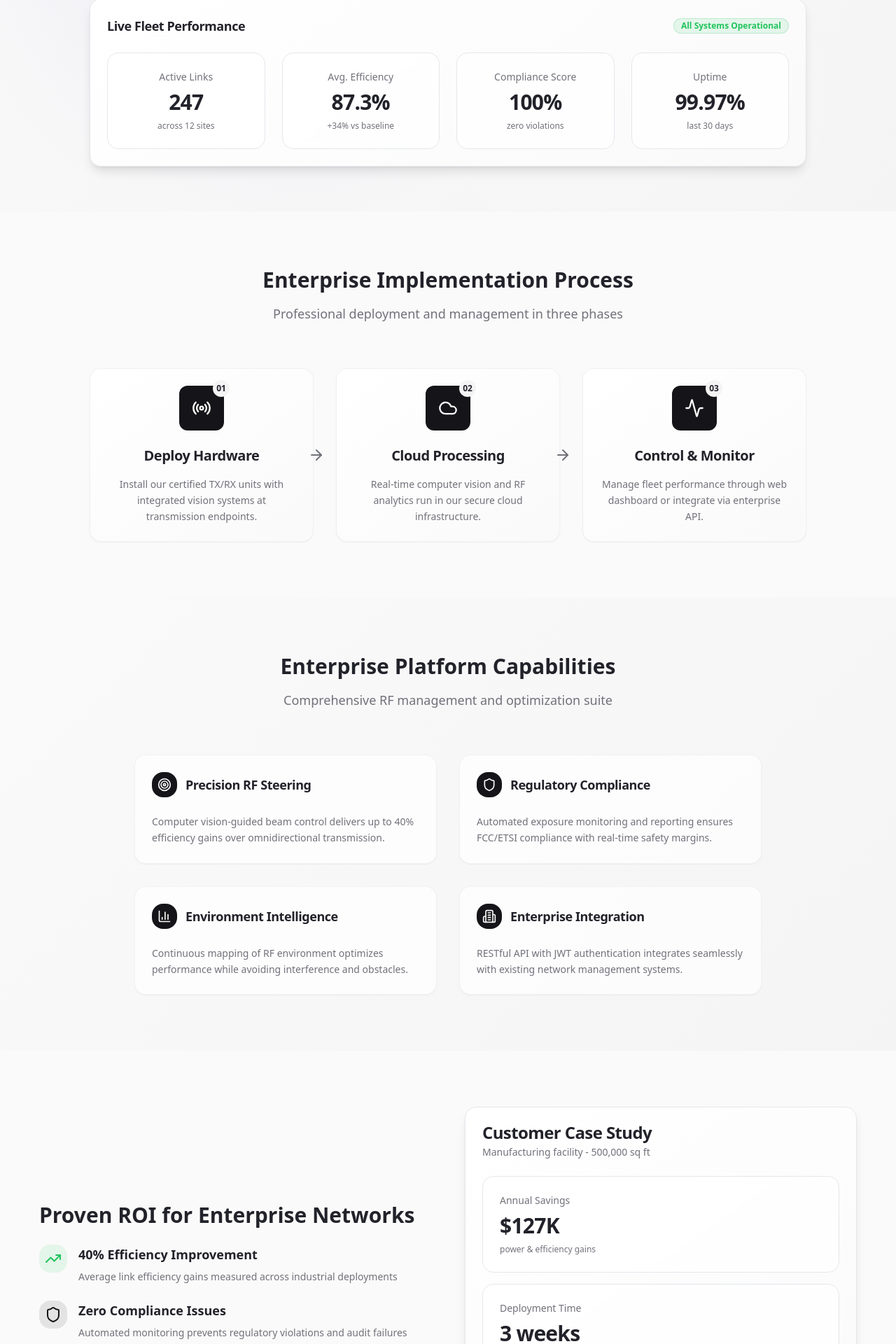
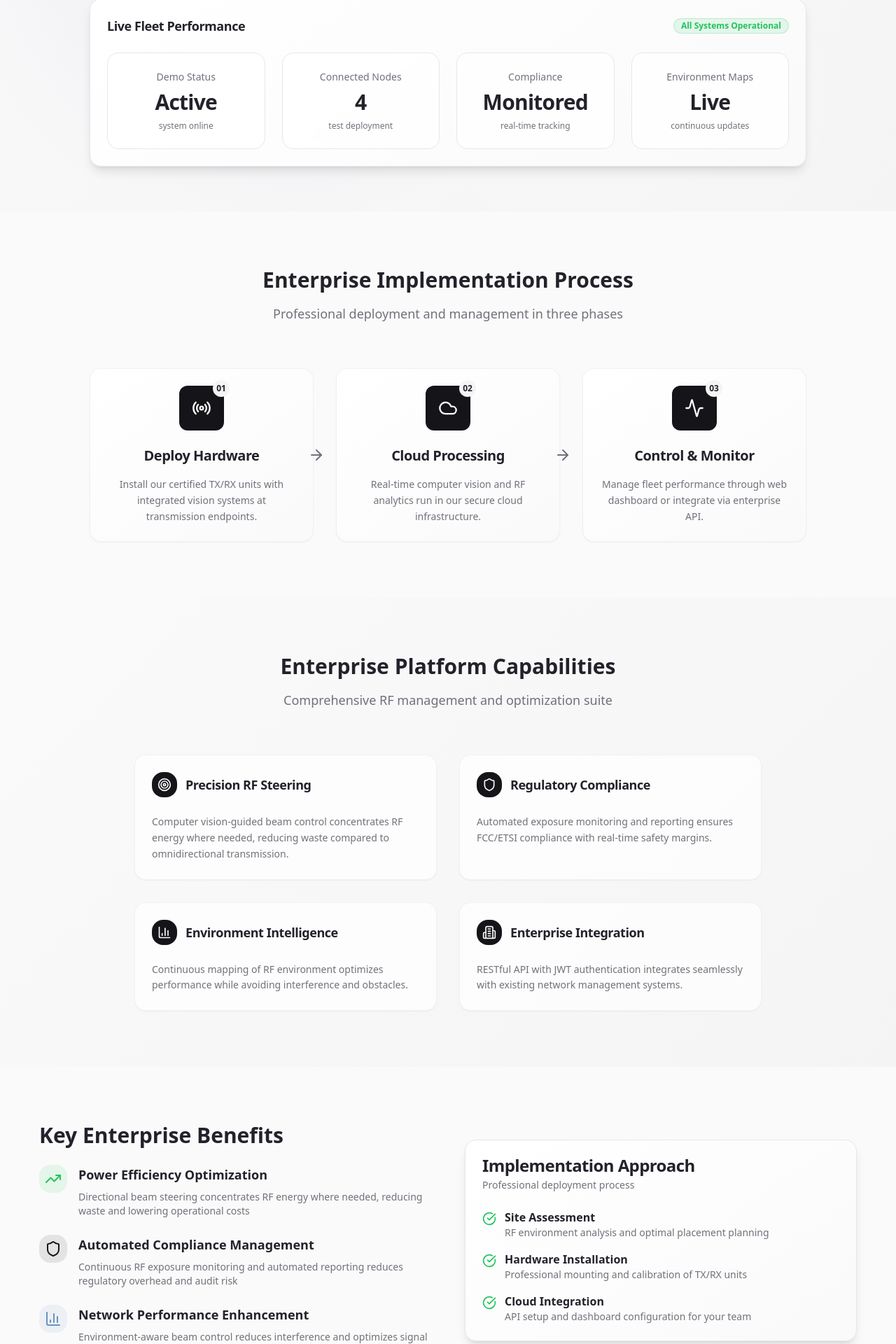
Before and after one commit to antenar/antenar.github.io, a React (Vite) app: page / in a window 1280 px wide. Shown: the part 505-2425 px from the top of the page at 70% size. Built offline with nearby package versions, Linux system fonts and the light colour scheme.

Commit message:
Update header and website content
Set favicon and update header to display "Antennar" next to the logo. Revise website content to focus on benefits and problems solved, removing unsubstantiated claims like "proven ROI" and performance percentages.

```diff
--- a/index.html
+++ b/index.html
@@ -7,6 +7,9 @@
     <meta name="description" content="Antennar Cloud combines smart TX/RX hardware with AI-powered RF control. Make wireless networks smarter, safer, and more efficient through our vision-guided radio transmission platform." />
     <meta name="author" content="Antennar" />
     <meta name="keywords" content="telecommunications, RF control, wireless networks, antenna steering, AI-powered transmission, 5G, 6G, smart hardware" />
+
+    <!-- Favicon -->
+    <link rel="icon" href="/lovable-uploads/60ba53b2-fca6-4d38-9240-034435bc9d82.png" type="image/png">
 
     <!-- Open Graph tags -->
     <meta property="og:title" content="Antennar Cloud - Vision-Guided Radio Transmission Platform" />
--- a/src/components/Navigation.tsx
+++ b/src/components/Navigation.tsx
@@ -25,7 +25,6 @@ const Navigation = () => {
               <span className="text-xl font-bold bg-gradient-signal bg-clip-text text-transparent">
                 Antennar
               </span>
-              <span className="text-xs text-muted-foreground ml-1">Cloud</span>
             </div>
           </Link>
 
--- a/src/pages/Dashboard.tsx
+++ b/src/pages/Dashboard.tsx
@@ -24,10 +24,10 @@ const Dashboard = () => {
   ];
 
   const metrics = [
-    { title: "Fleet Efficiency", value: "92.5%", icon: Zap, trend: "+2.3%", color: "text-success" },
-    { title: "Active Nodes", value: "247", icon: Radio, trend: "+15", color: "text-primary" },
-    { title: "Compliance Score", value: "100%", icon: Shield, trend: "+0.5%", color: "text-info" },
-    { title: "Environment Maps", value: "342", icon: MapPin, trend: "+12", color: "text-success" }
+    { title: "System Status", value: "Online", icon: Zap, trend: "Operational", color: "text-success" },
+    { title: "Connected Nodes", value: "4", icon: Radio, trend: "Demo Setup", color: "text-primary" },
+    { title: "Compliance", value: "Active", icon: Shield, trend: "Monitoring", color: "text-info" },
+    { title: "Environment Maps", value: "Live", icon: MapPin, trend: "Updating", color: "text-success" }
   ];
 
   return (
@@ -52,8 +52,7 @@ const Dashboard = () => {
                     <p className="text-sm text-muted-foreground mb-1">{metric.title}</p>
                     <p className="text-2xl font-bold">{metric.value}</p>
                     <div className="flex items-center space-x-1 mt-1">
-                      <TrendingUp className="h-3 w-3 text-success" />
-                      <span className="text-xs text-success">{metric.trend}</span>
+                      <span className="text-xs text-muted-foreground">{metric.trend}</span>
                     </div>
                   </div>
                   <div className={`p-3 bg-primary rounded-lg`}>
--- a/src/pages/Landing.tsx
+++ b/src/pages/Landing.tsx
@@ -102,7 +102,7 @@ const Landing = () => {
     {
       icon: Target,
       title: "Precision RF Steering",
-      description: "Computer vision-guided beam control delivers up to 40% efficiency gains over omnidirectional transmission."
+      description: "Computer vision-guided beam control concentrates RF energy where needed, reducing waste compared to omnidirectional transmission."
     },
     {
       icon: Shield,
@@ -206,7 +206,7 @@ const Landing = () => {
           </h1>
           <p className="text-lg md:text-xl text-muted-foreground mb-8 max-w-3xl mx-auto leading-relaxed">
             Professional-grade TX/RX hardware with integrated computer vision, managed through our enterprise cloud platform.
-            Achieve 40% efficiency gains while maintaining regulatory compliance.
+            Enhance network efficiency while maintaining regulatory compliance.
           </p>
           <div className="flex flex-col sm:flex-row gap-4 justify-center items-center mb-16">
             <Button size="lg" className="bg-primary hover:bg-primary/90 text-lg px-8 py-6">
@@ -231,10 +231,10 @@ const Landing = () => {
               </CardHeader>
               <CardContent>
                 <div className="grid grid-cols-1 md:grid-cols-4 gap-6">
-                  <StatCard title="Active Links" value="247" hint="across 12 sites" />
-                  <StatCard title="Avg. Efficiency" value="87.3%" hint="+34% vs baseline" />
-                  <StatCard title="Compliance Score" value="100%" hint="zero violations" />
-                  <StatCard title="Uptime" value="99.97%" hint="last 30 days" />
+                  <StatCard title="Demo Status" value="Active" hint="system online" />
+                  <StatCard title="Connected Nodes" value="4" hint="test deployment" />
+                  <StatCard title="Compliance" value="Monitored" hint="real-time tracking" />
+                  <StatCard title="Environment Maps" value="Live" hint="continuous updates" />
                 </div>
               </CardContent>
             </Card>
@@ -303,20 +303,20 @@ const Landing = () => {
         </div>
       </section>
 
-      {/* ROI Section */}
+      {/* Benefits & Problems Solved */}
       <section className="py-20 px-6">
         <div className="container mx-auto">
           <div className="grid grid-cols-1 lg:grid-cols-2 gap-12 items-center">
             <div>
-              <h2 className="text-3xl font-bold mb-6">Proven ROI for Enterprise Networks</h2>
+              <h2 className="text-3xl font-bold mb-6">Key Enterprise Benefits</h2>
               <div className="space-y-6">
                 <div className="flex items-start space-x-4">
                   <div className="bg-success/10 rounded-lg p-2">
                     <TrendingUp className="h-6 w-6 text-success" />
                   </div>
                   <div>
-                    <h3 className="font-semibold text-lg mb-2">40% Efficiency Improvement</h3>
-                    <p className="text-muted-foreground text-sm">Average link efficiency gains measured across industrial deployments</p>
+                    <h3 className="font-semibold text-lg mb-2">Power Efficiency Optimization</h3>
+                    <p className="text-muted-foreground text-sm">Directional beam steering concentrates RF energy where needed, reducing waste and lowering operational costs</p>
                   </div>
                 </div>
                 <div className="flex items-start space-x-4">
@@ -324,8 +324,8 @@ const Landing = () => {
                     <Shield className="h-6 w-6 text-primary" />
                   </div>
                   <div>
-                    <h3 className="font-semibold text-lg mb-2">Zero Compliance Issues</h3>
-                    <p className="text-muted-foreground text-sm">Automated monitoring prevents regulatory violations and audit failures</p>
+                    <h3 className="font-semibold text-lg mb-2">Automated Compliance Management</h3>
+                    <p className="text-muted-foreground text-sm">Continuous RF exposure monitoring and automated reporting reduces regulatory overhead and audit risk</p>
                   </div>
                 </div>
                 <div className="flex items-start space-x-4">
@@ -333,21 +333,39 @@ const Landing = () => {
                     <BarChart3 className="h-6 w-6 text-info" />
                   </div>
                   <div>
-                    <h3 className="font-semibold text-lg mb-2">18-Month Payback</h3>
-                    <p className="text-muted-foreground text-sm">Typical ROI timeline through reduced power consumption and improved throughput</p>
+                    <h3 className="font-semibold text-lg mb-2">Network Performance Enhancement</h3>
+                    <p className="text-muted-foreground text-sm">Environment-aware beam control reduces interference and optimizes signal quality in complex RF environments</p>
                   </div>
                 </div>
               </div>
             </div>
             <Card className="bg-gradient-card border-border shadow-lg">
               <CardHeader>
-                <CardTitle>Customer Case Study</CardTitle>
-                <CardDescription>Manufacturing facility - 500,000 sq ft</CardDescription>
+                <CardTitle>Implementation Approach</CardTitle>
+                <CardDescription>Professional deployment process</CardDescription>
               </CardHeader>
               <CardContent className="space-y-4">
-                <StatCard title="Annual Savings" value="$127K" hint="power & efficiency gains" />
-                <StatCard title="Deployment Time" value="3 weeks" hint="vs 6 months baseline" />
-                <StatCard title="Interference Reduction" value="89%" hint="vs legacy equipment" />
+                <div className="flex items-start space-x-3">
+                  <CheckCircle className="h-5 w-5 text-success mt-1" />
+                  <div>
+                    <div className="font-semibold">Site Assessment</div>
+                    <div className="text-sm text-muted-foreground">RF environment analysis and optimal placement planning</div>
+                  </div>
+                </div>
+                <div className="flex items-start space-x-3">
+                  <CheckCircle className="h-5 w-5 text-success mt-1" />
+                  <div>
+                    <div className="font-semibold">Hardware Installation</div>
+                    <div className="text-sm text-muted-foreground">Professional mounting and calibration of TX/RX units</div>
+                  </div>
+                </div>
+                <div className="flex items-start space-x-3">
+                  <CheckCircle className="h-5 w-5 text-success mt-1" />
+                  <div>
+                    <div className="font-semibold">Cloud Integration</div>
+                    <div className="text-sm text-muted-foreground">API setup and dashboard configuration for your team</div>
+                  </div>
+                </div>
               </CardContent>
             </Card>
           </div>
```
Also changed, not shown: public/lovable-uploads/60ba53b2-fca6-4d38-9240-034435bc9d82.png (added).
